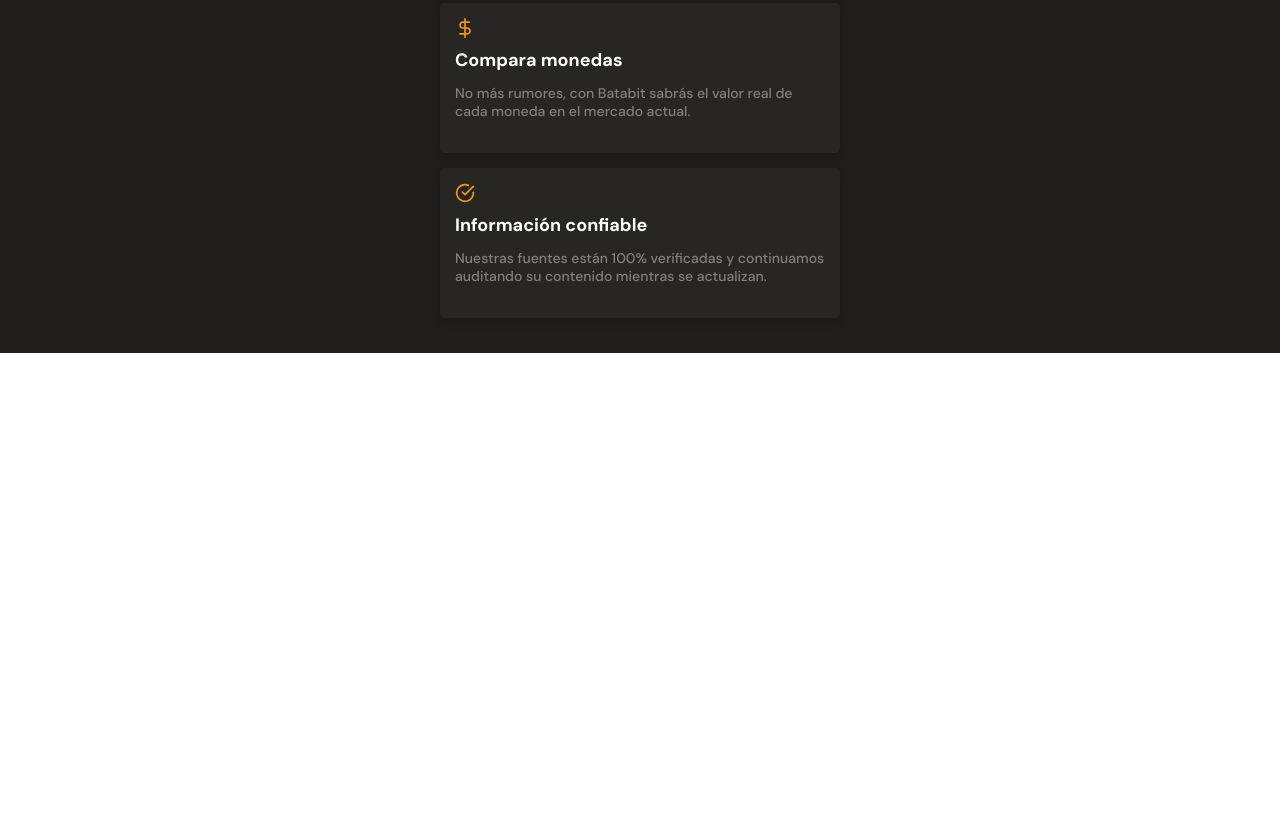
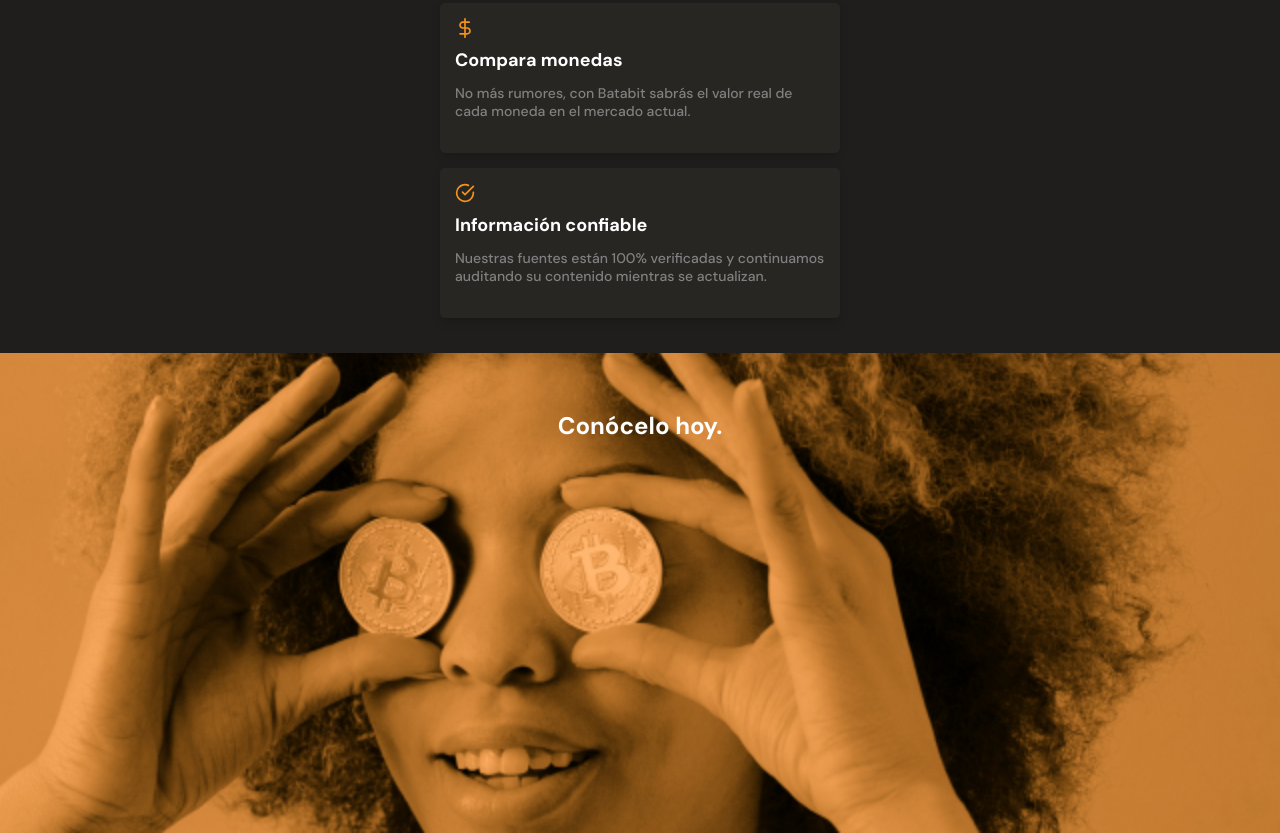
Before and after one commit to rolando22/curso-mobile-first, a plain HTML site: page index.html in a window 1280 px wide. Shown: the part 1977-2810 px from the top of the page. Before the commit the page ends 2330 px from the top, so only its background shows below. Drawn offline with Linux system fonts and the light colour scheme.

Commit message:
[ADD] maquetación y estilos del section bitcoin-img del Main

```diff
--- a/css/styles.css
+++ b/css/styles.css
@@ -353,3 +353,23 @@ html {
 .cards-container__card-detail .card-detail--check {
     background-image: url('../assets/icons/check-circle.svg');
 }
+
+.main__bitcoin-img {
+    width: 100%;
+    min-width: 320px;
+    height: 60vh;
+    background-image: url('../assets/img/bitcoinbaby2x.jpg');
+    background-size: cover;
+    background-position: center;
+    background-repeat: no-repeat;
+    text-align: center;
+}
+
+.main__bitcoin-img .bitcoin-img__title {
+    padding-top: 60px;
+    font-size: 2.4rem;
+    font-weight: bold;
+    line-height: 2.6rem;
+    color: var(--just-white);
+
+}
--- a/index.html
+++ b/index.html
@@ -131,7 +131,9 @@
                 </article>
             </section>
         </section>
-        <section></section>
+        <section class="main__bitcoin-img">
+            <h2 class="bitcoin-img__title">Conócelo hoy.</h2>
+        </section>
         <section></section>
     </main>
     <footer></footer>
```
